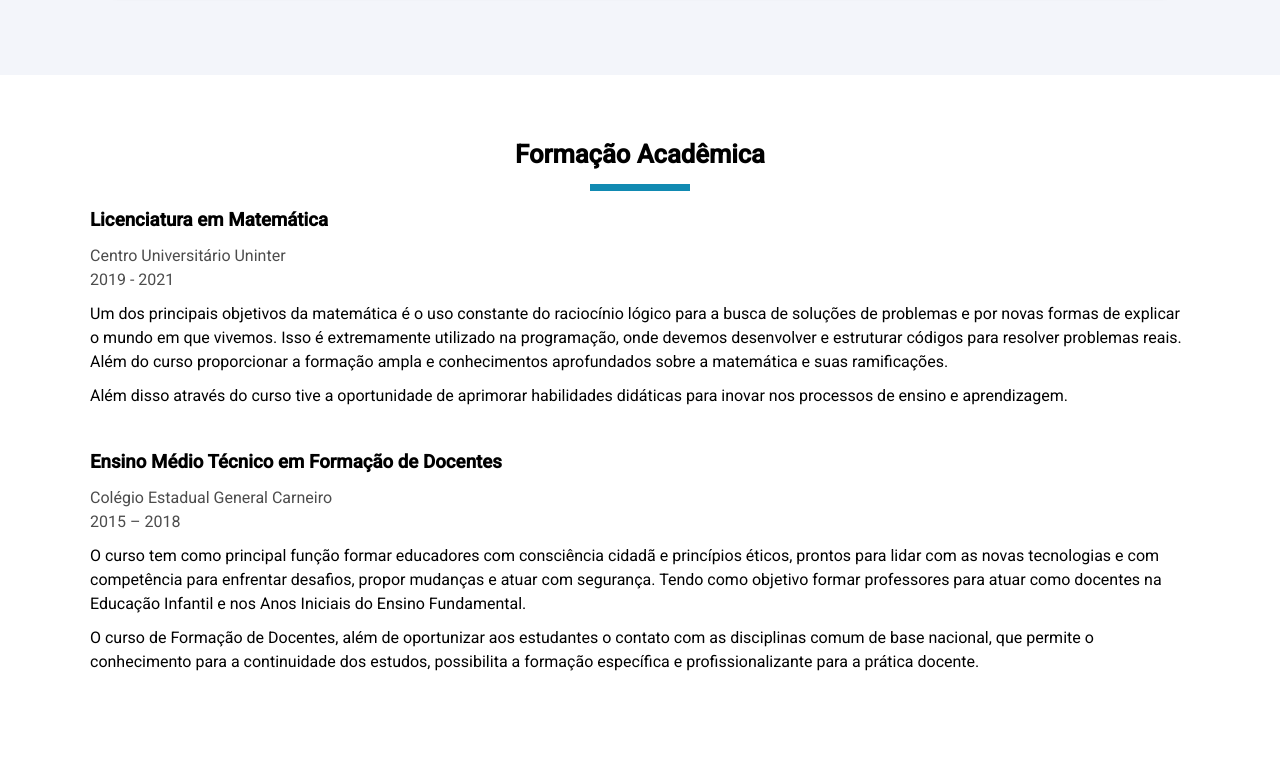
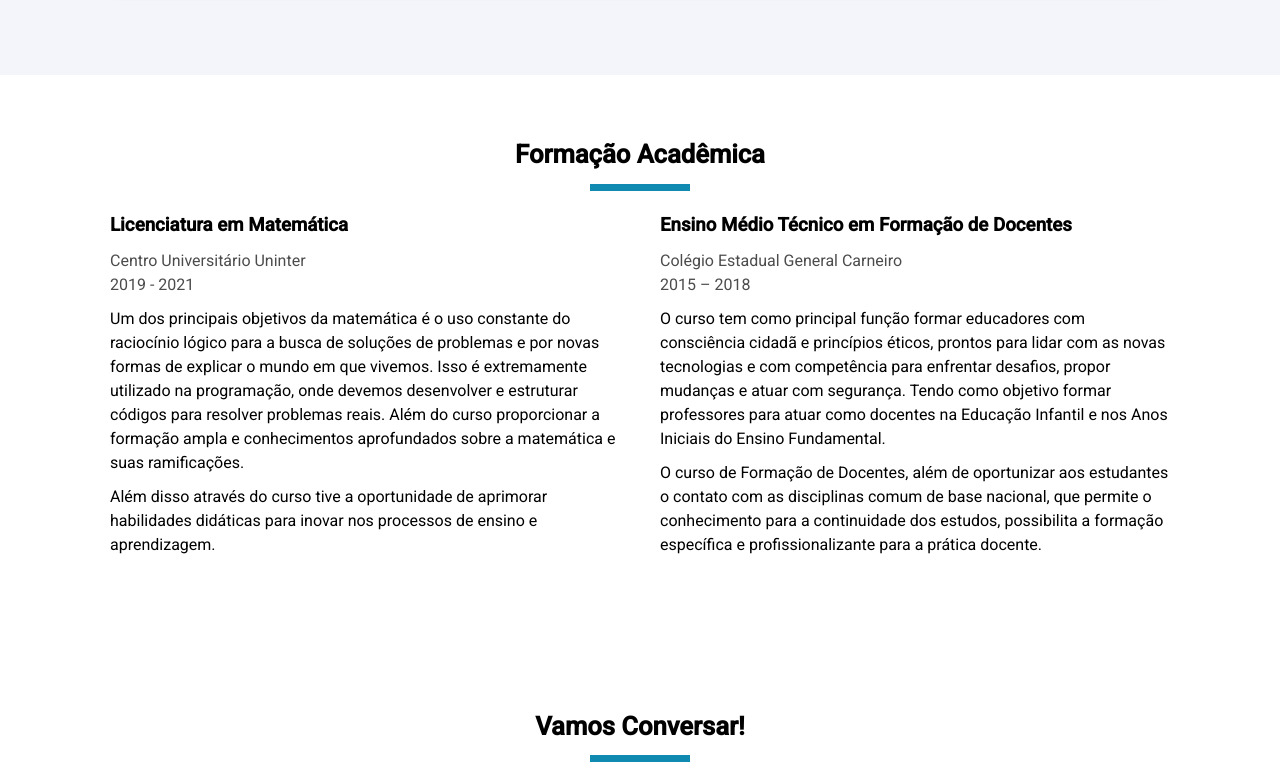
Before and after one commit to FelypeGanzert/personal-portfolio, a website: page dist/index.html in a window 1280 px wide. Shown: the part 6380-7154 px from the top of the page. Drawn offline with Linux system fonts and the light colour scheme.

Commit message:
Updated education section

```diff
--- a/scss/style.scss
+++ b/scss/style.scss
@@ -289,8 +289,13 @@ section#projects {
 
 // Education session
 section#education{
+    .container{
+        display: flex;
+        padding-top: 20px 0px;
+    }
     .education-item {
-        padding: 15px 0px;
+        flex: 1;
+        padding: 20px;
     }
     .education-place, .period{
         display: block;
```
Also changed, not shown: dist/css/style.css, dist/index.html.
